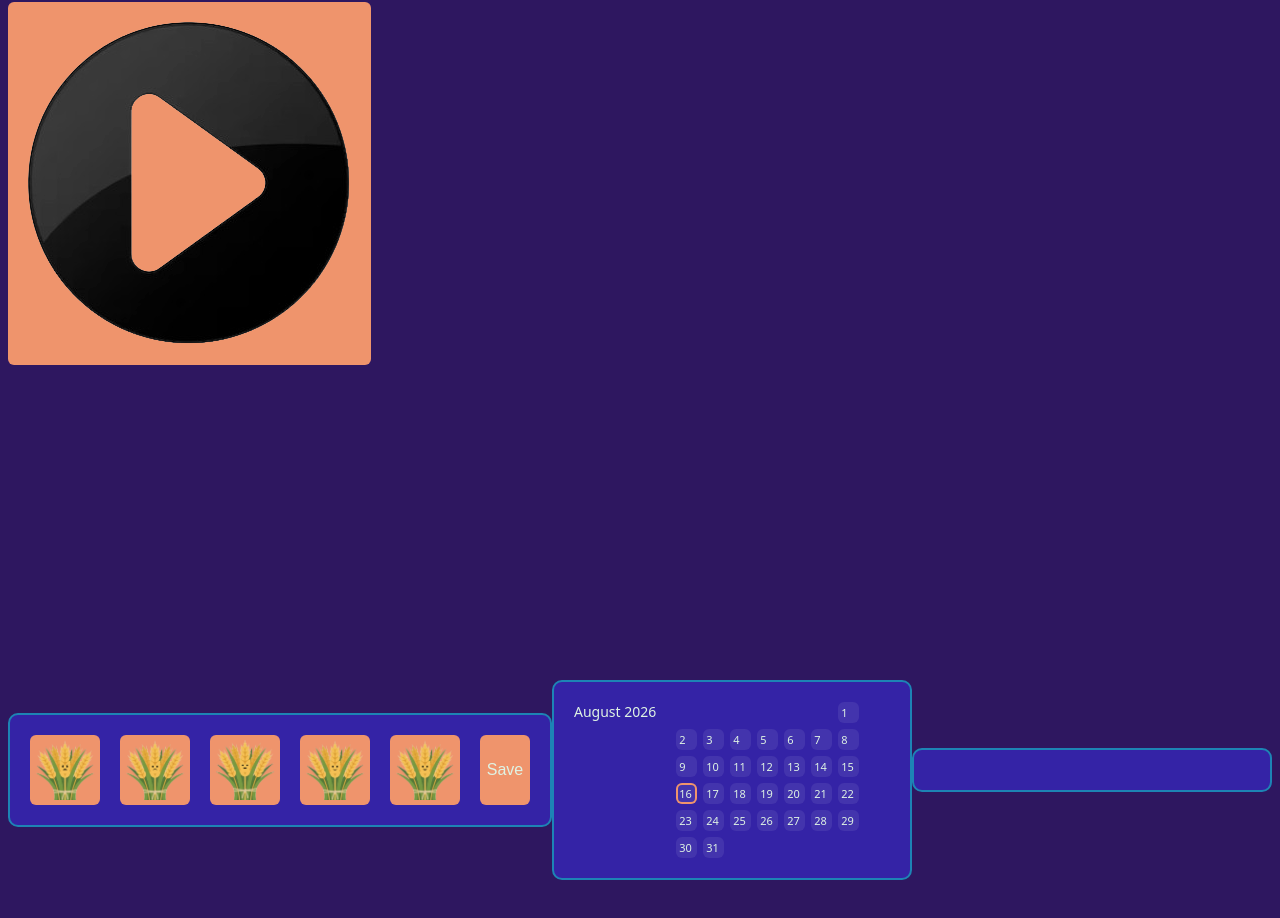
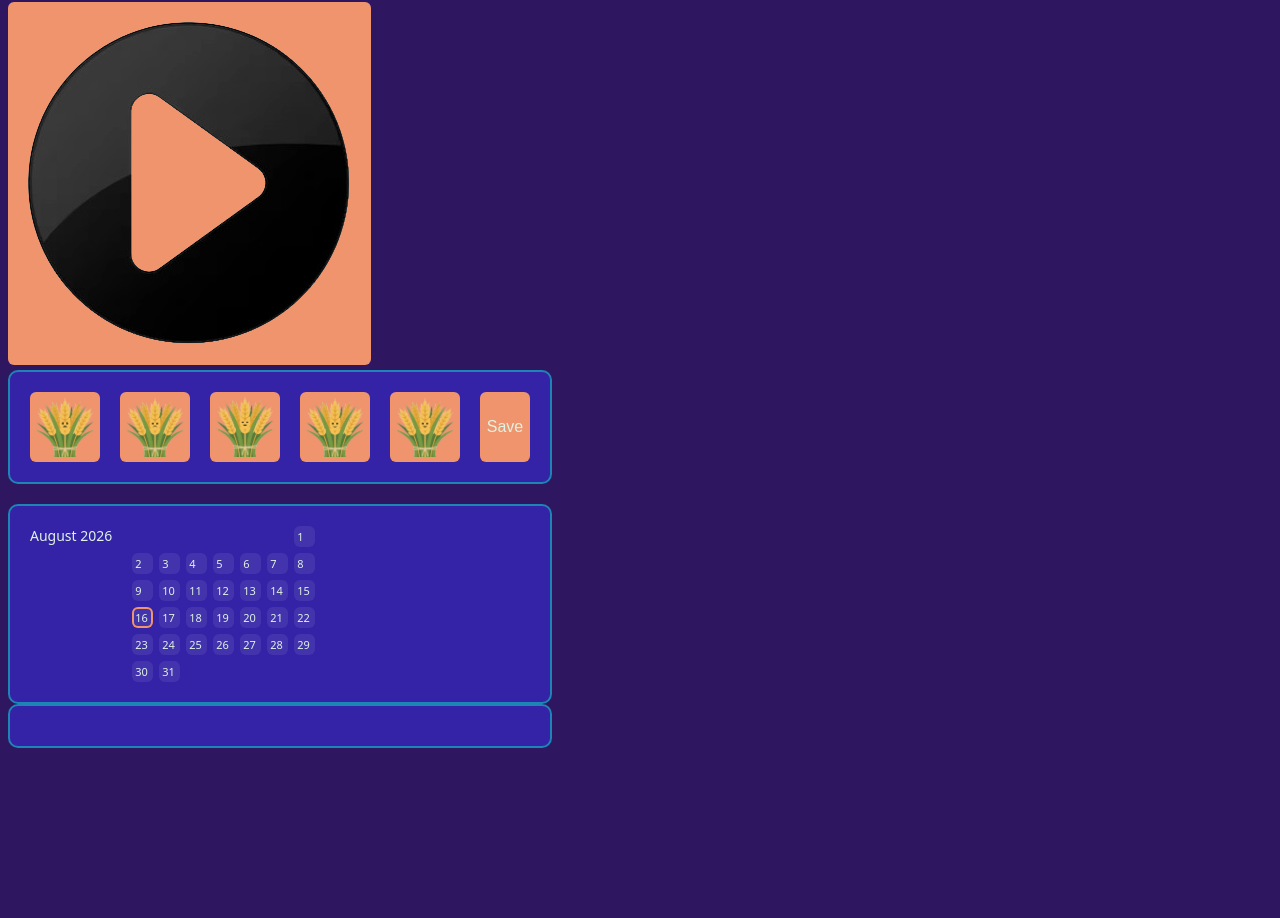
Before and after one commit to madnguyen070109-alt/CS-Girls-Hackathon-Mood-Tracker, a plain HTML site: page index.html in a window 1280 px wide. Shown: the part 84-1002 px from the top of the page. After the commit the page ends 840 px from the top, so only its background shows below. Drawn offline with Linux system fonts and the light colour scheme.

Commit message:
formatting changes

```diff
--- a/style.css
+++ b/style.css
@@ -131,10 +131,3 @@ h1 {
 .cal-cell.today {
   box-shadow: 0 0 0 2px var(--button-color) inset;
 }
-
-.center {
-  display: flex;
-  justify-content: center;
-  align-items: center;
-  height: 100vh;
-}
```
